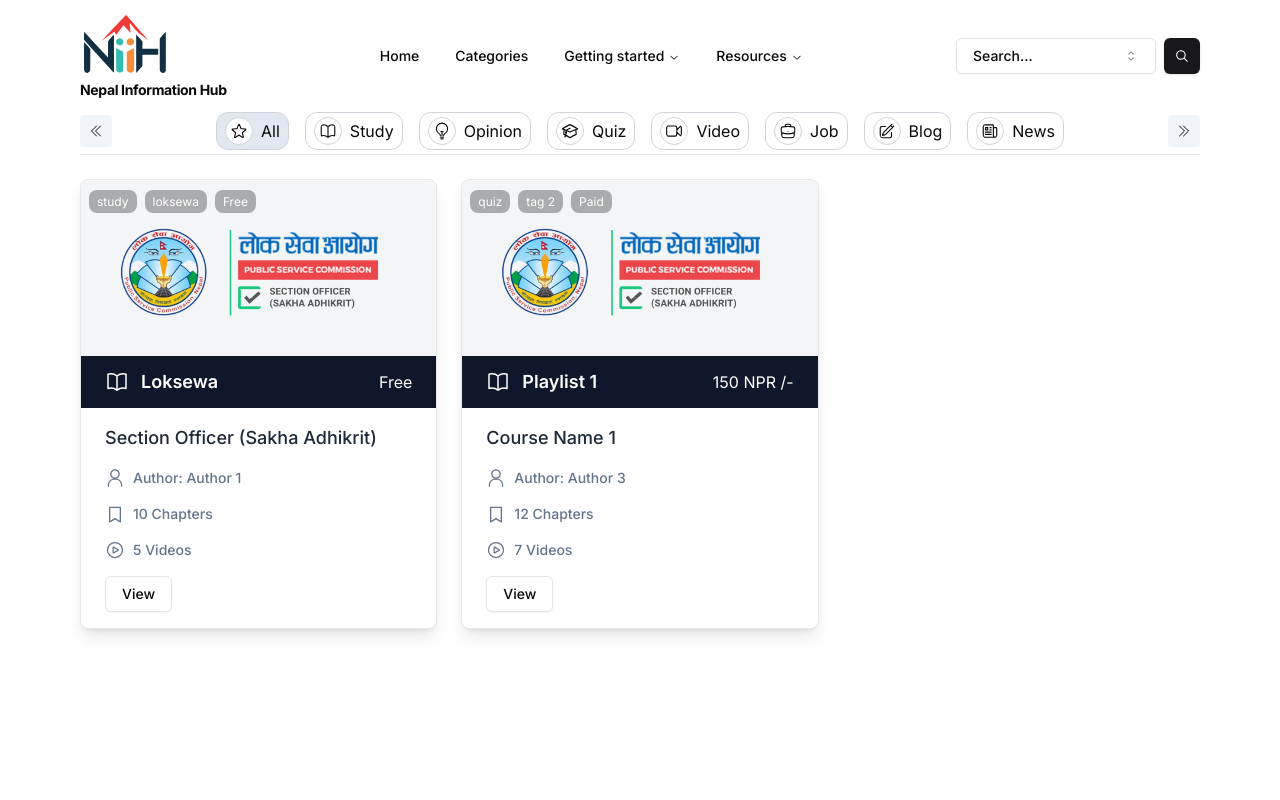
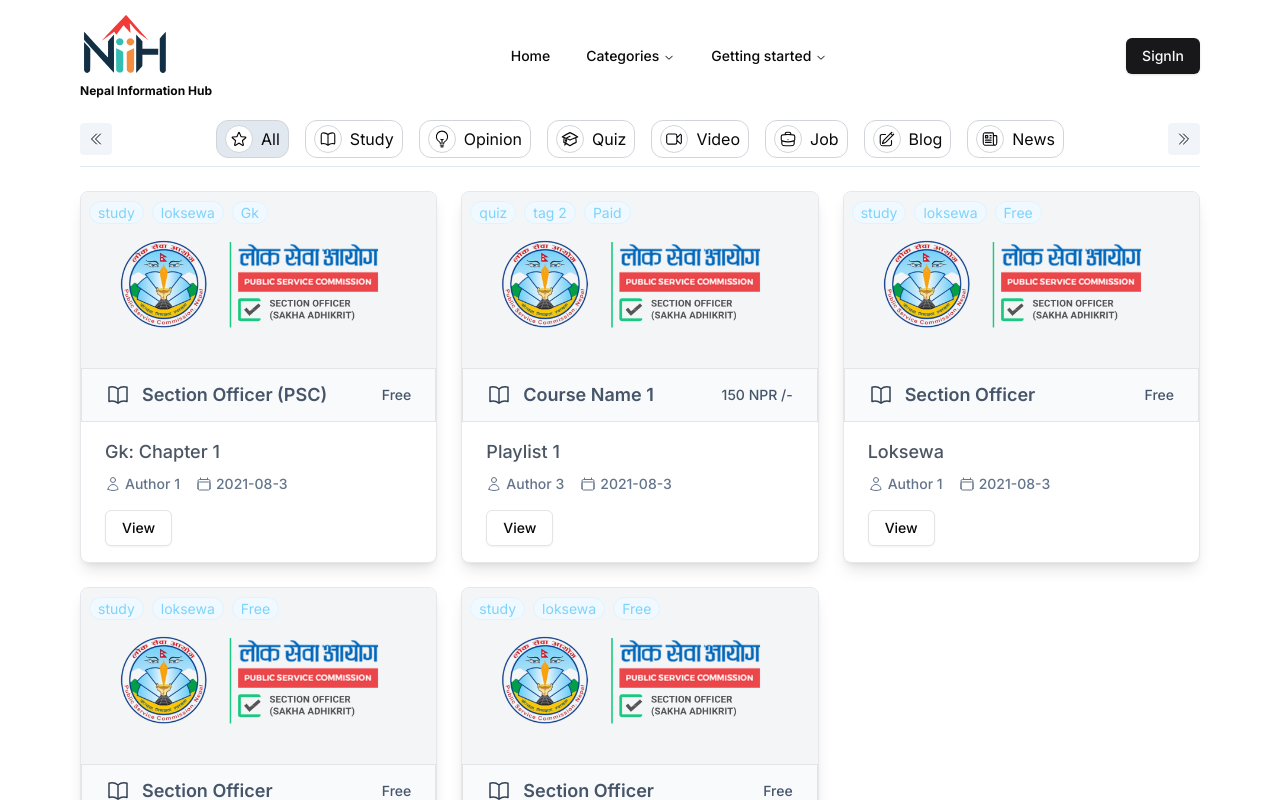
Before and after one commit to milanthapa1996/nepalinformationhub, a Next.js app: page /category in a window 1280 px wide. Shown: the top 800 px of the page. Built offline with nearby package versions, Linux system fonts and the light colour scheme.

Commit message:
update code

```diff
--- a/app/category/page.tsx
+++ b/app/category/page.tsx
@@ -1,35 +1,63 @@
 import React from "react";
-import CategoryCard from "@/components/CategoryCard";
+import ArticleCard from "@/components/ArticleCard";
 
 const page = () => {
   const data = [
     {
       category: "Study",
-      playlist_name: "Loksewa",
-      course_name:"Section Officer (Sakha Adhikrit)",
+      title: "Gk: Chapter 1",
+      course_name:"Section Officer (PSC)",
+      updated_date: "2021-08-3",
       author: "Author 1",
-      chapters: 10,
-      videos: 5,
+      imageUrl: "/Loksewa.png",
+      tags: ["study","loksewa","Gk"],
+      fee:"Free"
+    },
+    {
+      category: "Quiz",
+      title: "Playlist 1",
+      course_name:"Course Name 1",
+      updated_date: "2021-08-3",
+      author: "Author 3",
+      imageUrl: "/Loksewa.png",
+      tags: ["quiz","tag 2","Paid"],
+      fee:"150 NPR /-"
+    },
+    {
+      category: "Study",
+      title: "Loksewa",
+      course_name:"Section Officer",
+      author: "Author 1",
+      updated_date: "2021-08-3",
       imageUrl: "/Loksewa.png",
       tags: ["study","loksewa","Free"],
       fee:"Free"
     },
     {
-      category: "Quiz",
-      playlist_name: "Playlist 1",
-      course_name:"Course Name 1",
-      author: "Author 3",
-      chapters: 12,
-      videos: 7,
+      category: "Study",
+      title: "Loksewa",
+      course_name:"Section Officer",
+      updated_date: "2021-08-3",
+      author: "Author 1",
       imageUrl: "/Loksewa.png",
-      tags: ["quiz","tag 2","Paid"],
-      fee:"150 NPR /-"
+      tags: ["study","loksewa","Free"],
+      fee:"Free"
+    },
+    {
+      category: "Study",
+      title: "Loksewa",
+      course_name:"Section Officer",
+      updated_date: "2021-08-3",
+      author: "Author 1",
+      imageUrl: "/Loksewa.png",
+      tags: ["study","loksewa","Free"],
+      fee:"Free"
     },
   ];
   return (
     <div className="my-6 grid grid-cols-1 sm:grid-cols-2 lg:grid-cols-3 gap-6">
       {data.map((item, index) => (
-        <CategoryCard key={index} data={item} />
+        <ArticleCard key={index} data={item} />
       ))}
     </div>
   );
--- a/app/layout.tsx
+++ b/app/layout.tsx
@@ -3,7 +3,6 @@
 import "./globals.css";
 import { cn } from "@/lib/utils";
 import Navbar from "@/components/Navbar";
-import MenuBar from "@/components/MenuBar";
 import ScrollTop from "@/components/ScrollTop";
 // import Footer from "@/components/Footer";
 
--- /dev/null
+++ b/components/ArticleCard.tsx
@@ -0,0 +1,83 @@
+import React from "react";
+import Image from "next/image";
+import { BookOpenIcon, CalendarIcon,UserIcon } from "@heroicons/react/24/outline";
+import { Button } from "@/components/ui/button";
+import Link from "next/link";
+
+interface CardProps {
+  data: {
+    category: string;
+    title: string;
+    course_name: string;
+    author: string;
+    updated_date: string;
+    imageUrl: string;
+    tags: string[];
+    fee: string;
+  };
+}
+const ArticleCard: React.FC<CardProps> = ({ data }) => {
+  return (
+    <div className="max-w-sm overflow-hidden bg-white rounded-lg shadow-lg border border-gray-200">
+      <Link href={"/category/study/loksewa"}>
+        <div className="relative h-44 group">
+          <Image
+            src={data.imageUrl}
+            alt={data.title}
+            fill
+            className="object-cover"
+            quality={100}
+          />
+          <div className="absolute top-0 left-0 w-full h-full bg-black opacity-0 transition-opacity duration-300 ease-in-out group-hover:opacity-20"></div>
+          <div className="absolute top-2 left-2 space-x-2">
+            {data.tags.map((tag, index) => (
+              <span
+                key={index}
+                className="bg-sky-50 text-sky-300 rounded-full border border-sky-100 px-2 py-0.5 text-sm"
+              >
+                {tag}
+              </span>
+            ))}
+          </div>
+        </div>
+      </Link>
+
+      <div className="flex items-center justify-between px-6 py-3 bg-slate-50 border">
+        <span className="flex items-center">
+          <BookOpenIcon className="text-slate-700 w-6 h-6" />
+          <h1 className="mx-3 text-lg font-semibold text-slate-600">
+            {data.course_name}
+          </h1>
+        </span>
+        <span className="text-slate-600 text-sm font-medium">{data.fee}</span>
+      </div>
+
+      <div className="px-6 py-4">
+        <h1 className="text-lg font-medium text-gray-600">
+          {data.title}
+        </h1>
+        <div className="flex items-center justify-start flex-wrap mt-2 space-x-4">
+          <div className="flex items-center  text-gray-700">
+            <UserIcon className="h-4 w-4 text-slate-500 mr-1" />
+            <span className="text-sm font-medium text-slate-500">
+              {data.author}
+            </span>
+          </div>
+          <div className="flex items-center  text-gray-700">
+            <CalendarIcon className="h-4 w-4 text-slate-500 mr-1" />
+            <span className="text-sm font-medium text-slate-500">
+              {data.updated_date}
+            </span>
+          </div>
+        </div>
+        <Link href={"/category/study/loksewa"}>
+          <Button className="mt-4" variant={"outline"}>
+            View
+          </Button>
+        </Link>
+      </div>
+    </div>
+  );
+};
+
+export default ArticleCard;
--- a/components/CategoryCard.tsx
+++ /dev/null
@@ -1,88 +0,0 @@
-import React from "react";
-import Image from "next/image";
-import {
-  BookOpenIcon,
-  ArrowTopRightOnSquareIcon,
-  PlayCircleIcon,
-} from "@heroicons/react/24/outline";
-import { Button } from "@/components/ui/button";
-import { BookmarkIcon, PersonIcon } from "@radix-ui/react-icons";
-
-interface CardProps {
-  data: {
-    category: string;
-    playlist_name: string;
-    course_name: string;
-    author: string;
-    chapters?: number;
-    videos?: number;
-    imageUrl: string;
-    tags: string[];
-    fee: string;
-  };
-}
-const CategoryCard: React.FC<CardProps> = ({ data }) => {
-  return (
-    <div className="max-w-sm overflow-hidden bg-white rounded-lg shadow-lg border border-gray-200">
-      <div className="relative h-44">
-        <Image
-          src={data.imageUrl}
-          alt={data.playlist_name}
-          fill
-          className="object-cover"
-          quality={100}
-        />
-        <div className="absolute top-2 left-2 space-x-2">
-          {data.tags.map((tag, index) => (
-            <span
-              key={index}
-              className="bg-black/30 text-white px-2 py-1 rounded-lg text-xs"
-            >
-              {tag}
-            </span>
-          ))}
-        </div>
-      </div>
-
-      <div className="flex items-center justify-between px-6 py-3 bg-slate-900">
-        <span className="flex items-center">
-          <BookOpenIcon className="text-white w-6 h-6" />
-          <h1 className="mx-3 text-lg font-semibold text-white">
-            {data.playlist_name}
-          </h1>
-        </span>
-        <span className="text-white">{data.fee}</span>
-      </div>
-
-      <div className="px-6 py-4">
-        <h1 className="text-lg font-medium text-gray-800">
-          {data.course_name}
-        </h1>
-
-        <div className="flex items-center mt-4 text-gray-700">
-          <PersonIcon className="h-5 w-5 text-slate-500" />
-          <span className="px-2 text-sm font-medium text-slate-500">
-            Author: {data.author}
-          </span>
-        </div>
-        <div className="flex items-center mt-4 text-gray-700">
-          <BookmarkIcon className="h-5 w-5 text-slate-500" />
-          <span className="px-2 text-sm font-medium text-slate-500">
-            {data.chapters} Chapters
-          </span>
-        </div>
-        <div className="flex items-center mt-4 text-gray-700">
-          <PlayCircleIcon className="h-5 w-5 text-slate-500" />
-          <span className="px-2 text-sm font-medium text-slate-500">
-            {data.videos} Videos
-          </span>
-        </div>
-        <Button className="mt-4" variant={"outline"}>
-          View
-        </Button>
-      </div>
-    </div>
-  );
-};
-
-export default CategoryCard;
--- a/components/MenuBar.tsx
+++ b/components/MenuBar.tsx
@@ -152,7 +152,7 @@
   };
 
   return (
-    <div className="border-b border-slate-200 pb-1 sticky inset-0  bg-white">
+    <div className="border-b border-slate-200 py-2 bg-white">
       <div className="flex items-center justify-between">
         <button onClick={handlePrev} className="mr-2">
           <ChevronDoubleLeftIcon className="h-8 w-8 bg-slate-100 hover:bg-slate-200 p-2 rounded-sm" />
--- a/components/Navbar.tsx
+++ b/components/Navbar.tsx
@@ -41,37 +41,43 @@
 
 const components: { title: string; href: string; description: string }[] = [
   {
-    title: "Alert Dialog",
-    href: "/docs/primitives/alert-dialog",
+    title: "All Category",
+    href: "/category",
     description:
       "A modal dialog that interrupts the user with important content and expects a response.",
   },
   {
-    title: "Hover Card",
-    href: "/docs/primitives/hover-card",
+    title: "Study",
+    href: "/category/study",
+    description:
+      "A modal dialog that interrupts the user with important content and expects a response.",
+  },
+  {
+    title: "Opinion",
+    href: "/category/opinion",
     description:
       "For sighted users to preview content available behind a link.",
   },
   {
-    title: "Progress",
-    href: "/docs/primitives/progress",
+    title: "Quiz",
+    href: "/category/quiz",
     description:
       "Displays an indicator showing the completion progress of a task, typically displayed as a progress bar.",
   },
   {
-    title: "Scroll-area",
-    href: "/docs/primitives/scroll-area",
+    title: "Jobs",
+    href: "/category/jobs",
     description: "Visually or semantically separates content.",
   },
   {
-    title: "Tabs",
-    href: "/docs/primitives/tabs",
+    title: "Online Videos",
+    href: "/category/online-videos",
     description:
       "A set of layered sections of content—known as tab panels—that are displayed one at a time.",
   },
   {
-    title: "Tooltip",
-    href: "/docs/primitives/tooltip",
+    title: "Blogs",
+    href: "/category/blogs",
     description:
       "A popup that displays information related to an element when the element receives keyboard focus or the mouse hovers over it.",
   },
@@ -106,7 +112,7 @@
   const [isOpen, setIsOpen] = useState(false);
 
   return (
-    <nav className="flex justify-between items-center h-28 z-50">
+    <nav className="flex justify-between items-center h-28 z-10">
       {/* Menu items for larger screens */}
       <Link href="/">
         <Image
@@ -117,9 +123,7 @@
           quality={100}
           className="p-1"
         />
-        <span className="text-sm font-bold tracking-tight">
-          Nepal Information Hub
-        </span>
+        <span className="text-xs font-bold">Nepal Information Hub</span>
       </Link>
       <NavigationMenu className="hidden md:inline-block">
         <NavigationMenuList>
@@ -130,12 +134,22 @@
               </NavigationMenuLink>
             </Link>
           </NavigationMenuItem>
+
           <NavigationMenuItem>
-            <Link href="/category" legacyBehavior passHref>
-              <NavigationMenuLink className={navigationMenuTriggerStyle()}>
-                Categories
-              </NavigationMenuLink>
-            </Link>
+            <NavigationMenuTrigger>Categories</NavigationMenuTrigger>
+            <NavigationMenuContent>
+              <ul className="grid w-[400px] gap-3 p-4 md:w-[500px] md:grid-cols-3 lg:w-[600px] ">
+                {components.map((component) => (
+                  <ListItem
+                    key={component.title}
+                    title={component.title}
+                    href={component.href}
+                  >
+                    {component.description}
+                  </ListItem>
+                ))}
+              </ul>
+            </NavigationMenuContent>
           </NavigationMenuItem>
           <NavigationMenuItem>
             <NavigationMenuTrigger>Getting started</NavigationMenuTrigger>
@@ -169,71 +183,9 @@
               </ul>
             </NavigationMenuContent>
           </NavigationMenuItem>
-          <NavigationMenuItem>
-            <NavigationMenuTrigger>Resources</NavigationMenuTrigger>
-            <NavigationMenuContent>
-              <ul className="grid w-[400px] gap-3 p-4 md:w-[500px] md:grid-cols-2 lg:w-[600px] ">
-                {components.map((component) => (
-                  <ListItem
-                    key={component.title}
-                    title={component.title}
-                    href={component.href}
-                  >
-                    {component.description}
-                  </ListItem>
-                ))}
-              </ul>
-            </NavigationMenuContent>
-          </NavigationMenuItem>
         </NavigationMenuList>
       </NavigationMenu>
-      <div className="hidden md:flex items-center space-x-2">
-        <Popover open={open} onOpenChange={setOpen}>
-          <PopoverTrigger asChild>
-            <Button
-              variant="outline"
-              role="combobox"
-              aria-expanded={open}
-              className="w-[200px] justify-between"
-            >
-              {value
-                ? frameworks.find((framework) => framework.value === value)
-                    ?.label
-                : `Search...`}
-              <CaretSortIcon className="ml-2 h-4 w-4 shrink-0 opacity-50" />
-            </Button>
-          </PopoverTrigger>
-          <PopoverContent className="w-[200px] p-0">
-            <Command>
-              <CommandInput placeholder="Search Category..." className="h-9" />
-              <CommandEmpty>No Category found.</CommandEmpty>
-              <CommandGroup>
-                {frameworks.map((framework) => (
-                  <CommandItem
-                    key={framework.value}
-                    value={framework.value}
-                    onSelect={(currentValue) => {
-                      setValue(currentValue === value ? "" : currentValue);
-                      setOpen(false);
-                    }}
-                  >
-                    {framework.label}
-                    <CheckIcon
-                      className={cn(
-                        "ml-auto h-4 w-4",
-                        value === framework.value ? "opacity-100" : "opacity-0"
-                      )}
-                    />
-                  </CommandItem>
-                ))}
-              </CommandGroup>
-            </Command>
-          </PopoverContent>
-        </Popover>
-        <Button size="icon">
-          <MagnifyingGlassIcon className="h-4 w-4" />
-        </Button>
-      </div>
+      <Button>SignIn</Button>
 
       {/* Mobile menu button */}
       <div className="md:hidden">
@@ -298,7 +250,7 @@
               width={80}
               quality={100}
             />
-            <span className="text-sm font-bold tracking-tight">
+            <span className="text-xs font-bold tracking-tight">
               Nepal Information Hub
             </span>
           </div>
```
Also changed, not shown: app/category/study/[slug]/page.tsx (+4 -4 lines).
